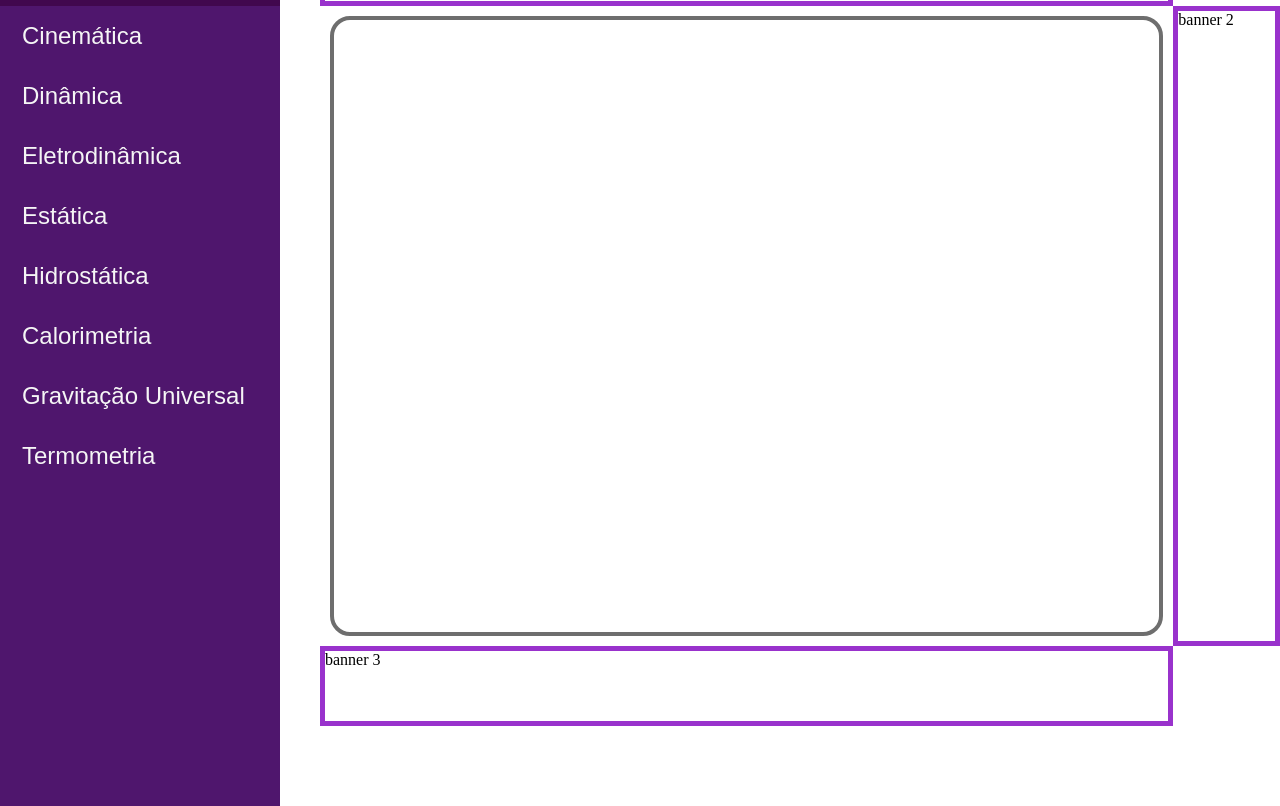
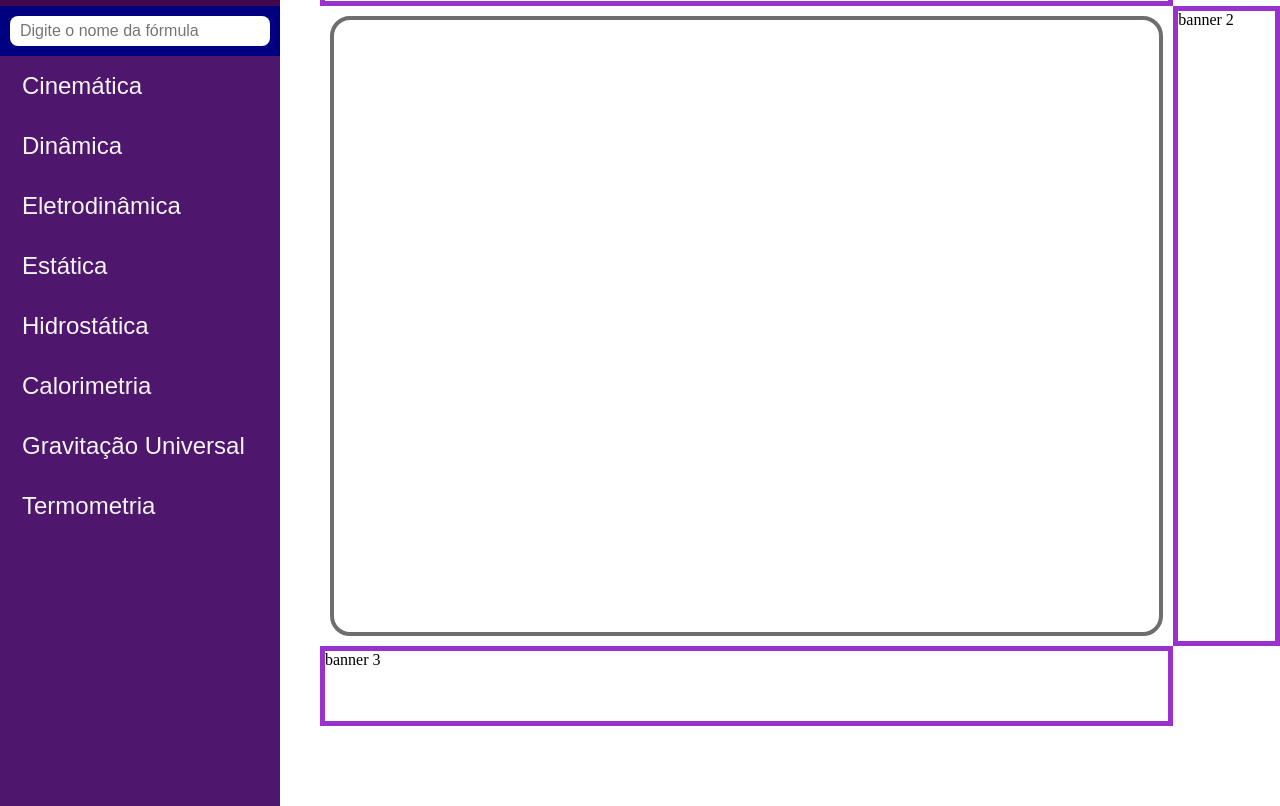
Before and after one commit to Fisicalc/Fisicalc2023, a plain HTML site: page index.html in a window 1280 px wide. Shown: the part 74-880 px from the top of the page. Drawn offline with nearby package versions, Linux system fonts and the light colour scheme.

Commit message:
Css da barra de pesquisa

```diff
--- a/css/style.css
+++ b/css/style.css
@@ -90,6 +90,30 @@ aside#barraLateralBotoes::-webkit-scrollbar-thumb {
     border-radius: 10px;
     -webkit-box-shadow: inset 0 0 6px rgba(0,0,0,.3);
     background-color: #555;
+}
+
+#barraPesquisa{
+    direction: ltr;
+    display: inline-flex;
+    align-items: center;
+    background-color: navy;
+    padding-left: 100px;
+    width: 100%;
+}
+
+#search-input{
+    border-radius: 8px;
+    border-style: none;
+    width: 100%;
+    margin: 10px;
+    height: 30px;
+    font-size: 1rem;
+}
+
+input[type="search"] {
+    outline: none;
+    appearance: none;
+    padding-left: 10px;
 }
 
  /* Formatação da área de todos os botões */
--- a/index.html
+++ b/index.html
@@ -43,7 +43,11 @@
         </div>
         <aside id = "barraLateralBotoes">
             <div id = "botoesAreasFisica">
+
                 <div class="dropdownAreas">
+                    <div id="barraPesquisa">
+                        <input id="search-input" type="search" maxlength="800" placeholder="Digite o nome da fórmula"/>
+                    </div>
                     <button class="btnCategorias" id="btnCinematica">
                         Cinemática
                     </button>
```
